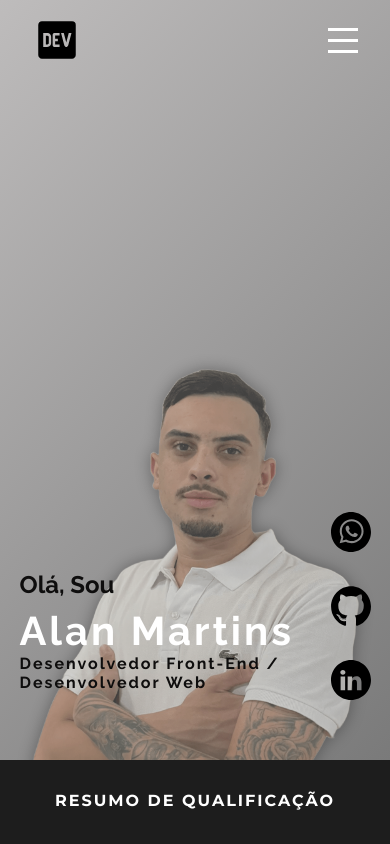
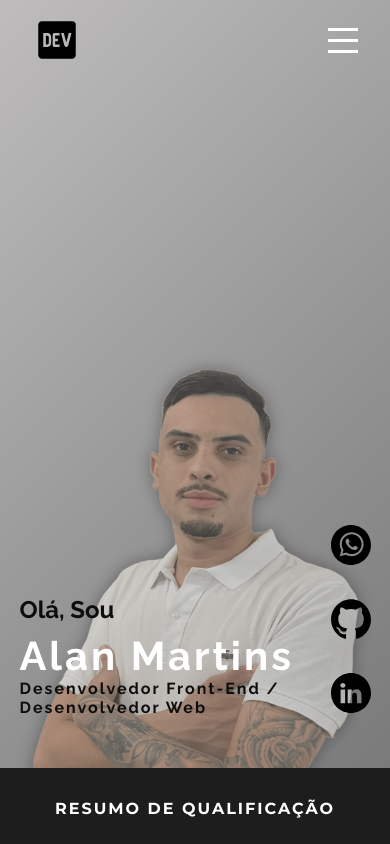
Before and after one commit to martinsalan2003/Portifolio-Alan, a React (Vite) app in the folder portifolioAlan/: page / in a window 390 px wide. Shown: the top 844 px of the page. Built offline with nearby package versions, Linux system fonts and the light colour scheme.

Commit message:
aprimorando mobile

```diff
--- a/portifolioAlan/src/styles/components/sobre.sass
+++ b/portifolioAlan/src/styles/components/sobre.sass
@@ -84,7 +84,7 @@
 @media (max-width: 768px)
 
     .container-sobre
-        height: 90vh !important
+        height: 91vh !important
         display: block !important
         margin: 0 !important
         padding: 0 !important
@@ -98,7 +98,7 @@
             height: 100% !important
             padding: 5% !important
             gap: 0.5em !important
-            bottom:3em
+            bottom:2em
 
             h1
                 margin: 0 !important
@@ -109,7 +109,7 @@
                 flex-direction: column
                 float: right
                 right:20px
-                bottom: 0.5em
+
 
             .icones:hover > :not(:hover)
                 filter: none
```
